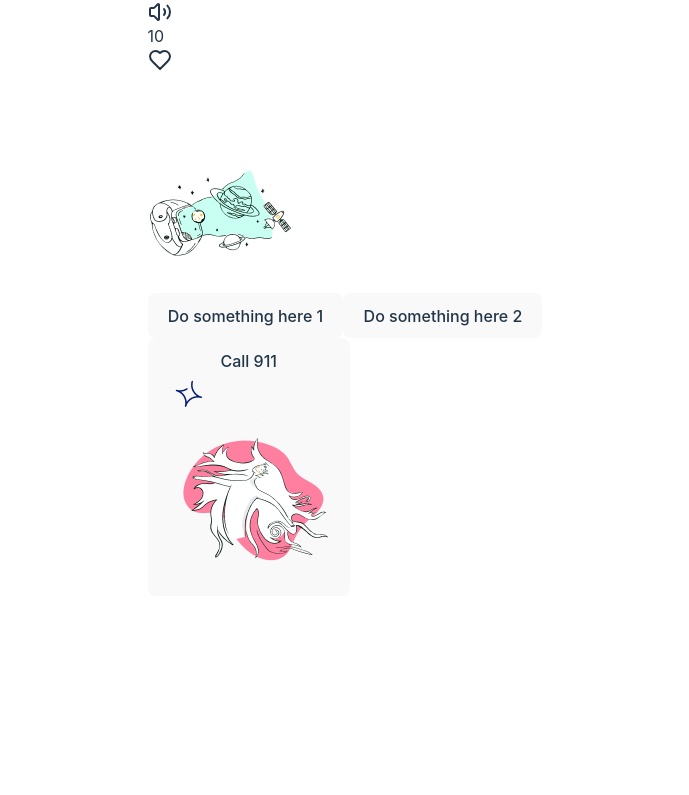
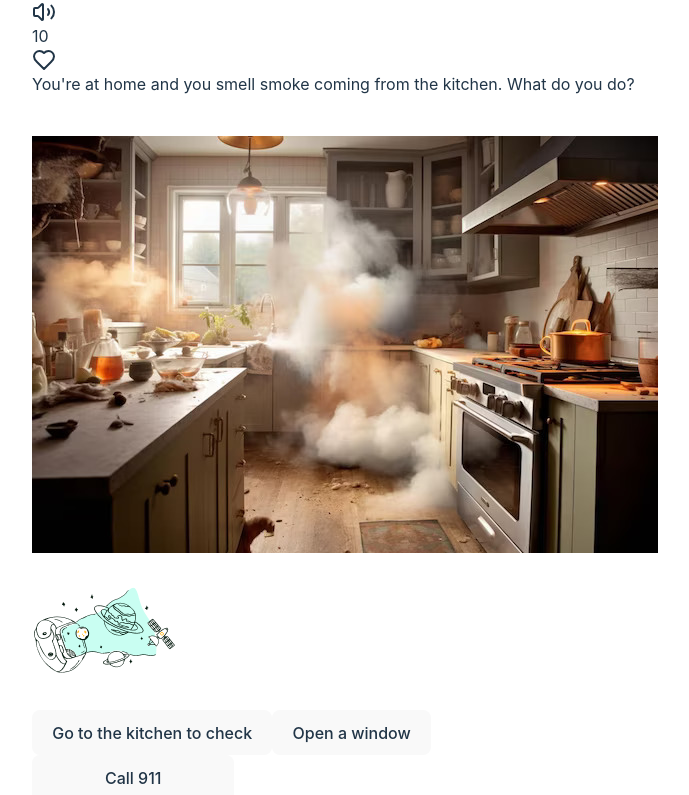
Before and after one commit to VietRocHack/YoungHeroes-frontend, a React (Vite) app: page / in a window 1280 px wide. Shown: the top 795 px of the page, without its empty margins (295-984 px from the left). Built offline with nearby package versions, Linux system fonts and the light colour scheme.

Commit message:
Duc V: LearnRecognize updated

```diff
--- a/package.json
+++ b/package.json
@@ -16,6 +16,7 @@
     "lucide-react": "^0.441.0",
     "react": "^18.3.1",
     "react-dom": "^18.3.1",
+    "react-icons": "^5.3.0",
     "tailwind-merge": "^2.5.2"
   },
   "devDependencies": {
--- a/src/pages/learn/recongize/LearnRecognize.jsx
+++ b/src/pages/learn/recongize/LearnRecognize.jsx
@@ -11,192 +11,217 @@ export default function LearnRecognize() {
   const [value, setValue] = useState(10);
   const [showFeedback, setShowFeedback] = useState(false);
   const [feedbackMessage, setFeedbackMessage] = useState("");
-  const [currentScenarioId, setCurrentScenarioId] = useState('home');
+  const [current, setCurrent] = useState(0);
+  const [isCorrectChoice, setIsCorrectChoice] = useState(null);
 
   const scenarios = [
     {
-      id: 'home',
+      id: "home",
       image: kitchenSmoke,
-      description: "You're at home and you smell smoke coming from the kitchen. What do you do?",
+      description:
+        "You're at home and you smell smoke coming from the kitchen. What do you do?",
       options: [
         {
           text: "Go to the kitchen to check",
-          nextScenario: 'kitchen',
+          nextScenario: "kitchen",
           isCorrect: false,
-          feedback: "It's brave to investigate, but it's safer to get help first when you smell smoke."
+          feedback:
+            "It's brave to investigate, but it's safer to get help first when you smell smoke.",
         },
         {
           text: "Open a window",
-          nextScenario: 'window',
+          nextScenario: "window",
           isCorrect: false,
-          feedback: "Opening a window might help with smoke, but it's not addressing the main problem."
+          feedback:
+            "Opening a window might help with smoke, but it's not addressing the main problem.",
         },
-        {
+      ],
+      call911: {
         text: "Call 911",
         nextScenario: null,
         isCorrect: true,
-          feedback: "Great choice! Calling 911 immediately when you smell smoke is the safest option."
-        }
-      ]
+        feedback:
+          "Great choice! Calling 911 immediately when you smell smoke is the safest option.",
+      },
     },
     {
-      id: 'kitchen',
+      id: "kitchen",
       image: stoveFire,
       description: "You see a small fire on the stove. What's your next move?",
       options: [
         {
           text: "Try to put it out with water",
-          nextScenario: 'water',
+          nextScenario: "water",
           isCorrect: false,
-          feedback: "Water can make some fires worse, especially if it's an oil fire. It's safer to call for help."
+          feedback:
+            "Water can make some fires worse, especially if it's an oil fire. It's safer to call for help.",
         },
         {
           text: "Leave the house immediately",
-          nextScenario: 'outside',
+          nextScenario: "outside",
           isCorrect: true,
-          feedback: "Good thinking! Getting out of the house quickly is very important when there's a fire."
+          feedback:
+            "Good thinking! Getting out of the house quickly is very important when there's a fire.",
         },
-        {
+      ],
+      call911: {
         text: "Call 911",
         nextScenario: null,
         isCorrect: true,
-          feedback: "Excellent choice! Calling 911 right away is the best thing to do in case of a fire."
-        }
-      ]
+        feedback:
+          "Excellent choice! Calling 911 right away is the best thing to do in case of a fire.",
+      },
     },
     {
-      id: 'window',
+      id: "window",
       image: windowOpen,
-      description: "You've opened a window, but the smoke is getting worse. What now?",
+      description:
+        "You've opened a window, but the smoke is getting worse. What now?",
       options: [
         {
           text: "Go back to check the kitchen",
-          nextScenario: 'kitchen',
+          nextScenario: "kitchen",
           isCorrect: false,
-          feedback: "It's dangerous to go towards the source of smoke. It's better to get out and get help."
+          feedback:
+            "It's dangerous to go towards the source of smoke. It's better to get out and get help.",
         },
         {
           text: "Leave the house",
-          nextScenario: 'outside',
+          nextScenario: "outside",
           isCorrect: true,
-          feedback: "Great decision! Getting out of the house when there's smoke is the safe thing to do."
+          feedback:
+            "Great decision! Getting out of the house when there's smoke is the safe thing to do.",
         },
-        {
+      ],
+      call911: {
         text: "Call 911",
         nextScenario: null,
         isCorrect: true,
-          feedback: "Perfect! Calling 911 is always the right choice when there's a potential fire."
-        }
-      ]
+        feedback:
+          "Perfect! Calling 911 is always the right choice when there's a potential fire.",
+      },
     },
     {
-      id: 'water',
-      image: '/placeholder.svg?height=300&width=400',
-      description: "The water made the fire worse! It's spreading quickly. What do you do?",
+      id: "water",
+      image: "/placeholder.svg?height=300&width=400",
+      description:
+        "The water made the fire worse! It's spreading quickly. What do you do?",
       options: [
         {
           text: "Try to find a fire extinguisher",
-          nextScenario: 'extinguisher',
+          nextScenario: "extinguisher",
           isCorrect: false,
-          feedback: "While fire extinguishers can be helpful, at this point it's safer to get out and call for help."
+          feedback:
+            "While fire extinguishers can be helpful, at this point it's safer to get out and call for help.",
         },
         {
           text: "Leave the house immediately",
-          nextScenario: 'outside',
+          nextScenario: "outside",
           isCorrect: true,
-          feedback: "Excellent choice! When a fire is spreading, getting out quickly is the best thing to do."
+          feedback:
+            "Excellent choice! When a fire is spreading, getting out quickly is the best thing to do.",
         },
-        {
+      ],
+      call911: {
         text: "Call 911",
         nextScenario: null,
         isCorrect: true,
-          feedback: "Great thinking! Calling 911 right away is crucial when a fire is spreading."
-        }
-      ]
+        feedback:
+          "Great thinking! Calling 911 right away is crucial when a fire is spreading.",
+      },
     },
     {
-      id: 'outside',
-      image: '/placeholder.svg?height=300&width=400',
-      description: "You're safely outside, but the fire is still burning inside. What's the best action?",
+      id: "outside",
+      image: "/placeholder.svg?height=300&width=400",
+      description:
+        "You're safely outside, but the fire is still burning inside. What's the best action?",
       options: [
         {
           text: "Wait for help to arrive",
-          nextScenario: 'wait',
+          nextScenario: "wait",
           isCorrect: false,
-          feedback: "Waiting is good, but there's one more important step to take."
+          feedback:
+            "Waiting is good, but there's one more important step to take.",
         },
-        {
+      ],
+      call911: {
         text: "Call 911",
         nextScenario: null,
         isCorrect: true,
-          feedback: "Perfect! Even when you're safe outside, it's crucial to call 911 to report the fire."
-        }
-      ]
+        feedback:
+          "Perfect! Even when you're safe outside, it's crucial to call 911 to report the fire.",
+      },
     },
     {
-      id: 'extinguisher',
-      image: '/placeholder.svg?height=300&width=400',
-      description: "You couldn't find a fire extinguisher, and the fire is getting bigger. What now?",
+      id: "extinguisher",
+      image: "/placeholder.svg?height=300&width=400",
+      description:
+        "You couldn't find a fire extinguisher, and the fire is getting bigger. What now?",
       options: [
         {
           text: "Leave the house immediately",
-          nextScenario: 'outside',
+          nextScenario: "outside",
           isCorrect: true,
-          feedback: "Great decision! When you can't control a fire, getting out quickly is the best choice."
+          feedback:
+            "Great decision! When you can't control a fire, getting out quickly is the best choice.",
         },
-        {
+      ],
+      call911: {
         text: "Call 911",
         nextScenario: null,
         isCorrect: true,
-          feedback: "Excellent! Calling 911 is crucial when a fire is out of control."
-        }
-      ]
+        feedback:
+          "Excellent! Calling 911 is crucial when a fire is out of control.",
+      },
     },
     {
-      id: 'wait',
-      image: '/placeholder.svg?height=300&width=400',
-      description: "You're waiting outside, but no one seems to know about the fire. What should you do?",
+      id: "wait",
+      image: "/placeholder.svg?height=300&width=400",
+      description:
+        "You're waiting outside, but no one seems to know about the fire. What should you do?",
       options: [
         {
           text: "Ask a neighbor for help",
-          nextScenario: 'neighbor',
+          nextScenario: "neighbor",
           isCorrect: false,
-          feedback: "Asking for help is good, but there's a faster way to get professional help."
+          feedback:
+            "Asking for help is good, but there's a faster way to get professional help.",
         },
-        {
+      ],
+      call911: {
         text: "Call 911",
         nextScenario: null,
         isCorrect: true,
-          feedback: "Perfect! Even if you're safe outside, it's important to call 911 to report the fire."
-        }
-      ]
+        feedback:
+          "Perfect! Even if you're safe outside, it's important to call 911 to report the fire.",
+      },
     },
     {
-      id: 'neighbor',
-      image: '/placeholder.svg?height=300&width=400',
-      description: "Your neighbor suggests calling the fire department. What's the best way to do that?",
-      options: [
-        {
+      id: "neighbor",
+      image: "/placeholder.svg?height=300&width=400",
+      description:
+        "Your neighbor suggests calling the fire department. What's the best way to do that?",
+      call911: {
         text: "Call 911",
         nextScenario: null,
         isCorrect: true,
-          feedback: "Excellent! Calling 911 is the fastest way to reach the fire department in an emergency."
-        }
-      ]
-    }
-  ]
+        feedback:
+          "Excellent! Calling 911 is the fastest way to reach the fire department in an emergency.",
+      },
+    },
+  ];
 
-  const currentScenario = scenarios.find(scenario => scenario.id === currentScenarioId);
+  const handleOptionClick = (option) => {
+    setFeedbackMessage(option.feedback);
+    setShowFeedback(true);
+    setIsCorrectChoice(option.isCorrect);
 
-  const handleOptionSelect = (isCorrect, nextScenario, feedback) => {
-    if (isCorrect) {
+    if (option.isCorrect) {
+      setTimeout(() => {
+        setCurrent(current + 1);
         setShowFeedback(false);
-      if (nextScenario) {
-        setCurrentScenarioId(nextScenario);
-      }
-    } else {
-      setShowFeedback(true);
-      setFeedbackMessage(feedback);
+        setIsCorrectChoice(null);
+      }, 2500);
     }
   };
 
@@ -213,35 +238,68 @@ export default function LearnRecognize() {
           </div>
 
           {showFeedback ? (
-            <div className="bg-red-100 border border-red-300 rounded-lg p-4 mb-6 flex items-start">
-              <X className="text-red-500 mr-2 flex-shrink-0" size={20} />
+            <div
+              className={`bg-${
+                isCorrectChoice ? "green" : "red"
+              }-100 border border-${
+                isCorrectChoice ? "green" : "red"
+              }-300 rounded-lg p-4 mb-6 flex items-start`}
+            >
+              <X
+                className={`text-${
+                  isCorrectChoice ? "green" : "red"
+                }-500 mr-2 flex-shrink-0`}
+                size={20}
+              />
               <div>
-                <p className="font-extrabold text-black">Wrong choice</p>
-                <p className="text-red-600">{feedbackMessage}</p>
+                <p
+                  className={`font-extrabold ${
+                    isCorrectChoice ? "text-green-800" : "text-red-800"
+                  }`}
+                >
+                  {isCorrectChoice ? "Correct choice" : "Wrong choice"}
+                </p>
+                <p className="text-black text-sm">{feedbackMessage}</p>
               </div>
             </div>
           ) : (
-            <div className="mb-6" style={{ height: '64px' }}></div>
+            <div className="mb-6" style={{ height: "64px" }}>
+              <p className="font-bold text-black">
+                {scenarios[current].description}
+              </p>
+            </div>
           )}
-          <div className="flex-1 border-2 border-gray-300 rounded-2xl mb-6">
-            {/* Placeholder for main content */}
+
+          <div className="flex-1 border-2 border-gray-300 rounded-2xl mb-6 overflow-hidden">
+            <img
+              src={scenarios[current].image}
+              alt="scenario"
+              key={current}
+              className="w-full h-full object-cover"
+            />
           </div>
 
           <div className=" relative space-y-4">
-            <div className="absolute w-24 h-24 rounded-full" style={{ top: '-50px', left: '-10px' }}>
+            <div
+              className="absolute w-24 h-24 rounded-full"
+              style={{ top: "-50px", left: "-10px" }}
+            >
               <img src={deco2} alt="decoration" className="w-full h-full" />
             </div>
-            <button className="w-full border border-gray-300 rounded-full bg-white hover:bg-gray-300 text-gray-800 transition duration-300 ease-in-out">
-              Do something here 1
+            {scenarios[current].options.map((option, index) => (
+                <button
+                key={index}
+                className="w-full border border-gray-300 rounded-full bg-white hover:bg-gray-300 text-gray-800 transition duration-300 ease-in-out"
+                onClick={() => handleOptionClick(option)}
+              >
+                {option.text}
               </button>
-            <button className="w-full border border-gray-300 rounded-full bg-white hover:bg-gray-300 text-gray-800 transition duration-300 ease-in-out">
-              Do something here 2
-            </button>
+            ))}
           </div>
         </div>
 
         <div className="relative p-6 pt-2 flex justify-center items-center">
-          <button className=" w-40 border border-gray-100 bg-white text-gray-800 font-semibold py-3 px-4 rounded-full transition duration-300 ease-in-out shadow-xl">
+          <button  onClick={() => handleOptionClick(scenarios[current].call911)}className=" w-40 border border-gray-100 bg-white text-gray-800 font-semibold py-3 px-4 rounded-full transition duration-300 ease-in-out shadow-xl">
             Call 911
             <div className="absolute left-5 bottom-5 w-10 h-10 rounded-full">
               <img src={star} alt="decoration" className="w-full h-full" />
@@ -251,7 +309,6 @@ export default function LearnRecognize() {
             </div>
           </button>
         </div>
-
       </div>
     </div>
   );
```
Also changed, not shown: 1 other file (tests, documents, lock files or other folders). Lines whose indentation alone changed are shown as unchanged.
